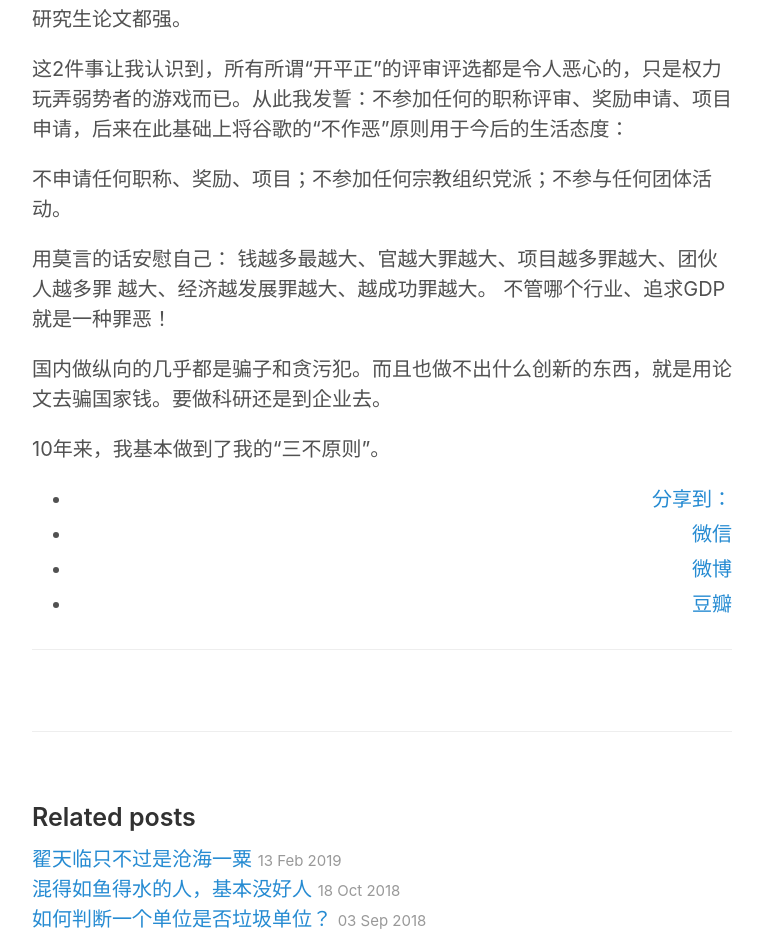
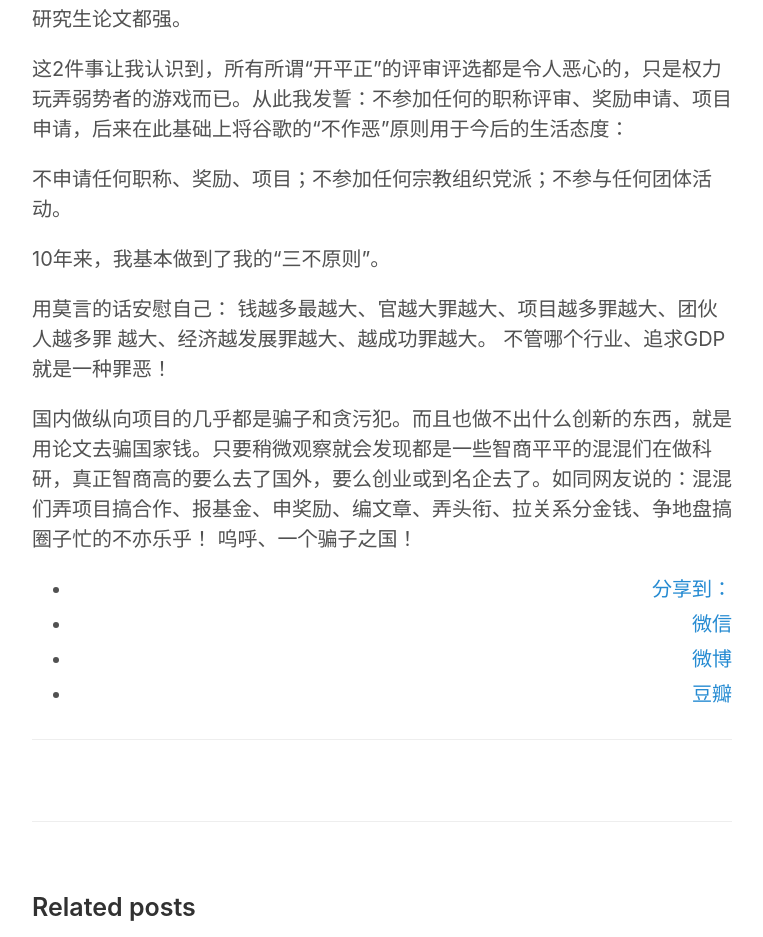
Before and after one commit to hwdong/hwdong-old.github.io, a Jekyll site: the page built from _posts/2019-02-19-不做恶.md, in a window 1280 px wide. Shown: the part 367-1304 px from the top of the page, without its empty margins (258-1021 px from the left). Built offline with Jekyll 4.4.1, drawn with Linux system fonts in a browser that asks for light colours; comment, search, counter and statistics services are not loaded.

Commit message:
Update 2019-02-19-不做恶.md

```diff
--- a/_posts/2019-02-19-不做恶.md
+++ b/_posts/2019-02-19-不做恶.md
@@ -18,8 +18,8 @@ tags:
 
 不申请任何职称、奖励、项目；不参加任何宗教组织党派；不参与任何团体活动。
 
+10年来，我基本做到了我的“三不原则”。
+
 用莫言的话安慰自己： 钱越多最越大、官越大罪越大、项目越多罪越大、团伙人越多罪 越大、经济越发展罪越大、越成功罪越大。 不管哪个行业、追求GDP就是一种罪恶！
 
-国内做纵向的几乎都是骗子和贪污犯。而且也做不出什么创新的东西，就是用论文去骗国家钱。要做科研还是到企业去。
-
-10年来，我基本做到了我的“三不原则”。
+国内做纵向项目的几乎都是骗子和贪污犯。而且也做不出什么创新的东西，就是用论文去骗国家钱。只要稍微观察就会发现都是一些智商平平的混混们在做科研，真正智商高的要么去了国外，要么创业或到名企去了。如同网友说的：混混们弄项目搞合作、报基金、申奖励、编文章、弄头衔、拉关系分金钱、争地盘搞圈子忙的不亦乐乎！ 呜呼、一个骗子之国！
```
